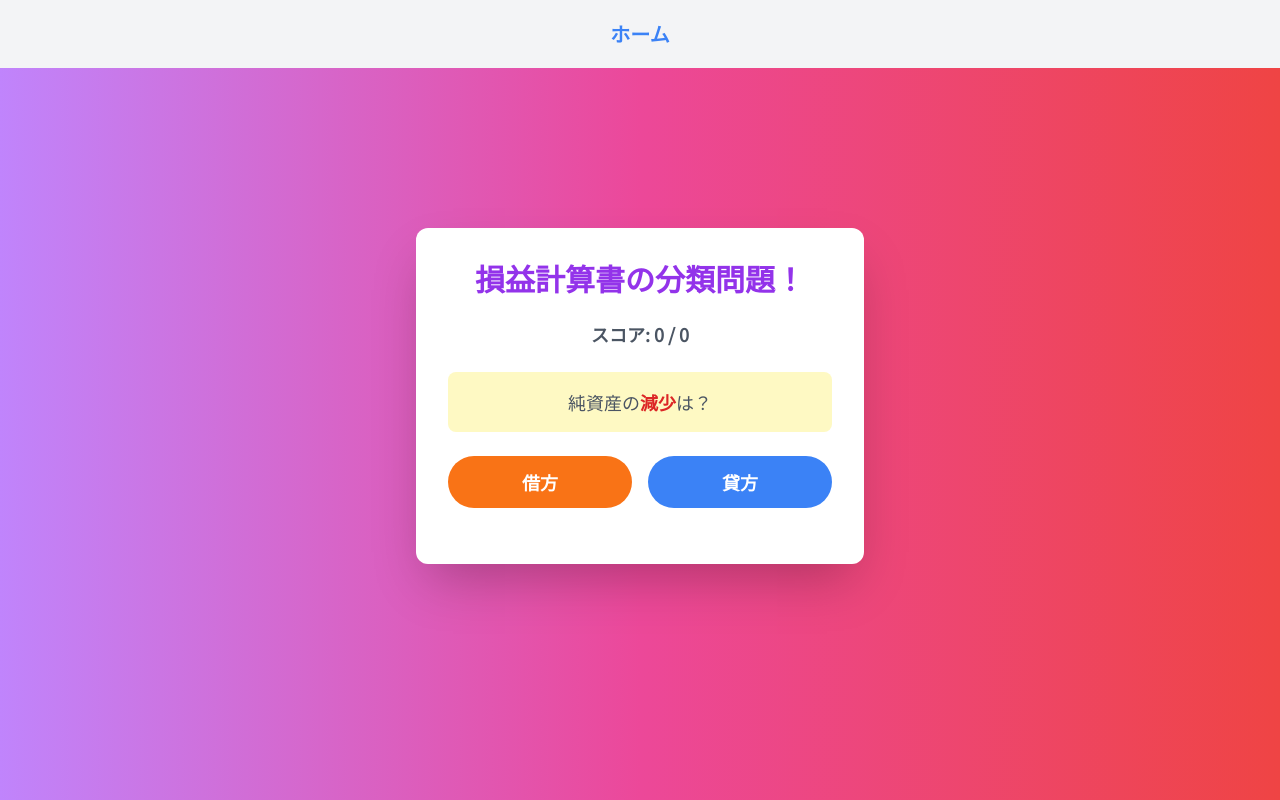
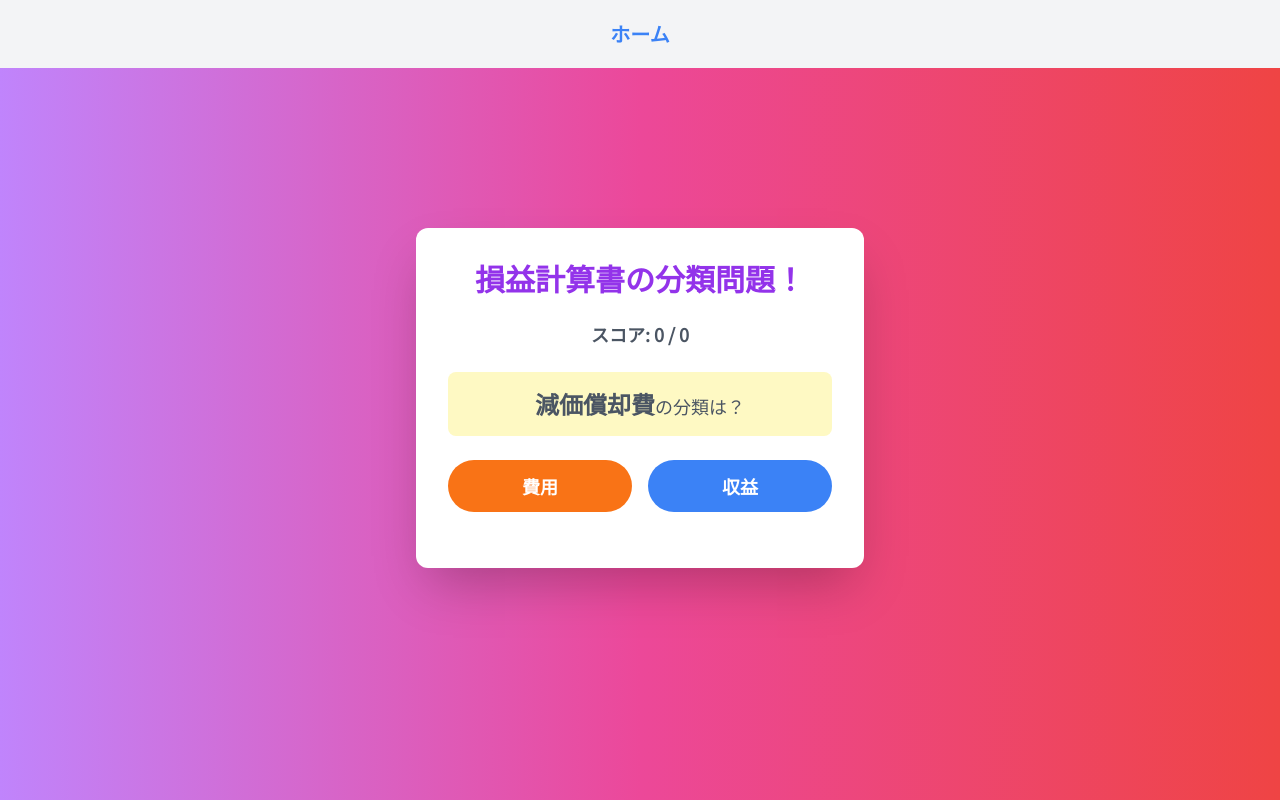
Before and after one commit to kuwa124/boki-app, a Next.js app: page /quiz2 in a window 1280 px wide. Built offline with nearby package versions, Linux system fonts and the light colour scheme.

Commit message:
✨ 損益計算書の分類問題の作成

```diff
--- a/src/app/quiz1/page.tsx
+++ b/src/app/quiz1/page.tsx
@@ -1,11 +1,11 @@
 'use client';
 
+import { AnswerButtons } from '@/app/quiz1/components/AnswerButtons1';
 import { PositionQuestionDisplay } from '@/app/quiz1/components/PositionQuestionDisplay';
-import { PositionResultDisplay } from '@/app/quiz1/components/PositionResultDisplay';
-import { AnswerButtons } from '@/components/AnswerButtons';
 import Navigation from '@/components/Navigation';
+import { PositionResultDisplay } from '@/components/PositionResultDisplay';
 import { ScoreDisplay } from '@/components/ScoreDisplay';
-import { useQuiz } from '@/hooks/useQuiz';
+import { useQuiz } from '@/hooks/useQuiz1';
 
 export default function Quiz1() {
   const { question, answer, result, score, totalQuestions, checkAnswer } =
--- /dev/null
+++ b/src/app/quiz2/components/AnswerButtons2.tsx
@@ -0,0 +1,34 @@
+import { BaseElements } from '@/app/quiz2/constants/baseElements';
+import { Position } from '@/constants/type';
+import React from 'react';
+
+type AnswerButtonsProps = {
+  onAnswer: (position: string) => void;
+  isAnswered: boolean;
+};
+
+const positions: string[] = ['費用', '収益'];
+
+export const AnswerButtons2: React.FC<AnswerButtonsProps> = ({
+  onAnswer,
+  isAnswered,
+}) => {
+  return (
+    <div className='grid grid-cols-2 gap-4 mb-6'>
+      {positions.map((pos) => (
+        <button
+          key={pos}
+          onClick={() => onAnswer(pos)}
+          disabled={isAnswered}
+          className={`py-3 px-6 rounded-full text-white font-bold text-lg transition-transform transform hover:scale-105 ${
+            pos === '費用'
+              ? 'bg-orange-500 hover:bg-orange-600'
+              : 'bg-blue-500 hover:bg-blue-600'
+          }`}
+        >
+          {pos}
+        </button>
+      ))}
+    </div>
+  );
+};
--- /dev/null
+++ b/src/app/quiz2/components/ProfitLossQuestionDisplay.tsx
@@ -0,0 +1,24 @@
+import { BaseElements } from '@/app/quiz2/constants/baseElements';
+import React from 'react';
+
+type ProfitLossQuestionDisplayProps = {
+  question: BaseElements;
+};
+
+export const ProfitLossQuestionDisplay: React.FC<
+  ProfitLossQuestionDisplayProps
+> = ({ question }) => {
+  return (
+    <div>
+      {/* 問題部分 */}
+      <div className='bg-yellow-100 p-4 rounded-lg mb-6'>
+        <p className='text-lg font-medium text-center'>
+          <span className='font-bold text-gray-600 text-2xl'>
+            {question.text}
+          </span>
+          の分類は？
+        </p>
+      </div>
+    </div>
+  );
+};
--- a/src/app/quiz2/constants/baseElements.ts
+++ b/src/app/quiz2/constants/baseElements.ts
@@ -1,4 +1,4 @@
-type BaseElements = {
+export type BaseElements = {
   id: number;
   text: string;
   answer: string;
@@ -28,7 +28,7 @@ export const baseElements1: BaseElements[] = [
   { id: 20, text: '固定資産売却損', answer: '費用' },
 ];
 
-export const generateQuestion2 = (baseElements1: BaseElements[]) => {
+export const generateQuestion2 = (baseElements1: BaseElements[]):BaseElements => {
   const category =
     baseElements1[Math.floor(Math.random() * baseElements1.length)];
   return category;
--- a/src/app/quiz2/page.tsx
+++ b/src/app/quiz2/page.tsx
@@ -1,15 +1,31 @@
 'use client';
 
-import { PositionQuestionDisplay } from '@/app/quiz1/components/PositionQuestionDisplay';
-import { PositionResultDisplay } from '@/app/quiz1/components/PositionResultDisplay';
-import { AnswerButtons } from '@/components/AnswerButtons';
+import { AnswerButtons2 } from '@/app/quiz2/components/AnswerButtons2';
+import { ProfitLossQuestionDisplay } from '@/app/quiz2/components/ProfitLossQuestionDisplay';
+import { BaseElements } from '@/app/quiz2/constants/baseElements';
 import Navigation from '@/components/Navigation';
+import { PositionResultDisplay } from '@/components/PositionResultDisplay';
 import { ScoreDisplay } from '@/components/ScoreDisplay';
-import { useQuiz } from '@/hooks/useQuiz';
+import { useQuiz2 } from '@/hooks/useQuiz2';
 
 export default function Quiz2() {
   const { question, answer, result, score, totalQuestions, checkAnswer } =
-    useQuiz();
+    useQuiz2();
+
+  // 回答ボタンがクリックされたときの処理
+  const handleAnswer = (position: string) => {
+    // questionが存在する場合のみ処理を実行
+    if (question) {
+      // 選択された位置（費用または収益）に基づいて、BaseElements型のオブジェクトを作成
+      const selectedPosition: BaseElements = {
+        id: question.id,
+        text: question.text,
+        answer: position,
+      };
+      // checkAnswer関数を呼び出して回答をチェック
+      checkAnswer(selectedPosition);
+    }
+  };
 
   // 問題がロードされていない場合のローディング表示
   if (question === null) {
@@ -25,9 +41,9 @@ export default function Quiz2() {
             損益計算書の分類問題！
           </h1>
           <ScoreDisplay score={score} totalQuestions={totalQuestions} />
-          <PositionQuestionDisplay question={question} />
-          <AnswerButtons
-            onAnswer={checkAnswer}
+          <ProfitLossQuestionDisplay question={question} />
+          <AnswerButtons2
+            onAnswer={handleAnswer}
             isAnswered={answer !== undefined}
           />
           <PositionResultDisplay result={result} />
--- a/src/constants/type.ts
+++ b/src/constants/type.ts
@@ -1,3 +1,3 @@
-import { AccountingCategory, AccountingCategoryQuestion } from "@/app/quiz1/constants/AccountingCategoryTypes";
+export type Position = '借方' | '貸方';
 
-export type Position = '借方' | '貸方';
+export type ProfitLoss = '費用' | '収益';
--- a/src/hooks/useQuiz.ts
+++ b/src/hooks/useQuiz2.ts
@@ -1,30 +1,30 @@
 import {
-  AccountingCategoryQuestion,
-  categoryPositions,
-  generateQuestion,
-} from '@/app/quiz1/constants/AccountingCategoryTypes';
-import { Position } from '@/constants/type';
+  BaseElements,
+  baseElements1,
+  generateQuestion2,
+} from '@/app/quiz2/constants/baseElements';
 import { useEffect, useState } from 'react';
 
 // UseQuiz型を関数型として定義
 type UseQuiz = () => {
-  question: AccountingCategoryQuestion | null; // 現在の問題
-  answer: Position | undefined; // ユーザーの回答
+  question: BaseElements | null; // 現在の問題
+  answer: BaseElements | undefined; // ユーザーの回答
   result: boolean | undefined; // 回答結果
   score: number; // 現在のスコア
   totalQuestions: number; // 総問題数
-  checkAnswer: (selectedPosition: Position) => void; // 回答をチェックする関数
+  checkAnswer: (selectedPosition: BaseElements) => void; // 回答をチェックする関数
   nextQuestion: () => void; // 次の問題を生成する関数
 };
 
+// positionKeyの型を定義
+type PositionKey = '費用' | '収益';
+
 // useQuizをUseQuiz型の関数として実装
-export const useQuiz: UseQuiz = () => {
+export const useQuiz2: UseQuiz = () => {
   // 問題の状態を管理
-  const [question, setQuestion] = useState<AccountingCategoryQuestion | null>(
-    null
-  );
+  const [question, setQuestion] = useState<BaseElements | null>(null);
   // 回答の状態を管理
-  const [answer, setAnswer] = useState<Position | undefined>(undefined);
+  const [answer, setAnswer] = useState<BaseElements | undefined>(undefined);
   // 結果の状態を管理
   const [result, setResult] = useState<boolean | undefined>(undefined);
   // スコアの状態を管理
@@ -34,19 +34,17 @@ export const useQuiz: UseQuiz = () => {
 
   // コンポーネントがマウントされたときに問題を生成
   useEffect(() => {
-    setQuestion(generateQuestion());
+    setQuestion(generateQuestion2(baseElements1));
   }, []);
 
   // 回答をチェックする関数
-  const checkAnswer = (selectedPosition: Position) => {
+  const checkAnswer = (selectedPosition: BaseElements) => {
     if (!question) return; // 問題がない場合は処理を行わない(早期リターン)
-    // position を 'home' | 'away' に変換
-    const positionKey = question.position === 'home' ? 'home' : 'away';
 
     // 正解を取得
-    const correctAnswer = categoryPositions[question.category][positionKey];
+    const correctAnswer = question.answer;
     // 選択された回答が正解かどうかを判定
-    const isCorrect = selectedPosition === correctAnswer;
+    const isCorrect = selectedPosition.answer === correctAnswer;
     // 回答を設定
     setAnswer(selectedPosition);
     // 結果を設定
@@ -56,11 +54,10 @@ export const useQuiz: UseQuiz = () => {
     // 総問題数を増加
     setTotalQuestions(totalQuestions + 1);
   };
-
   // 次の問題を生成する関数
   const nextQuestion = () => {
     // 新しい問題を生成
-    setQuestion(generateQuestion());
+    setQuestion(generateQuestion2(baseElements1));
     // 回答をリセット
     setAnswer(undefined);
     // 結果をリセット
```
Also changed, not shown: src/hooks/useQuiz1.ts (added, +95 -0 lines), src/app/quiz1/components/AnswerButtons1.tsx (renamed from src/components/AnswerButtons.tsx), src/components/PositionResultDisplay.tsx (renamed from src/app/quiz1/components/PositionResultDisplay.tsx).
